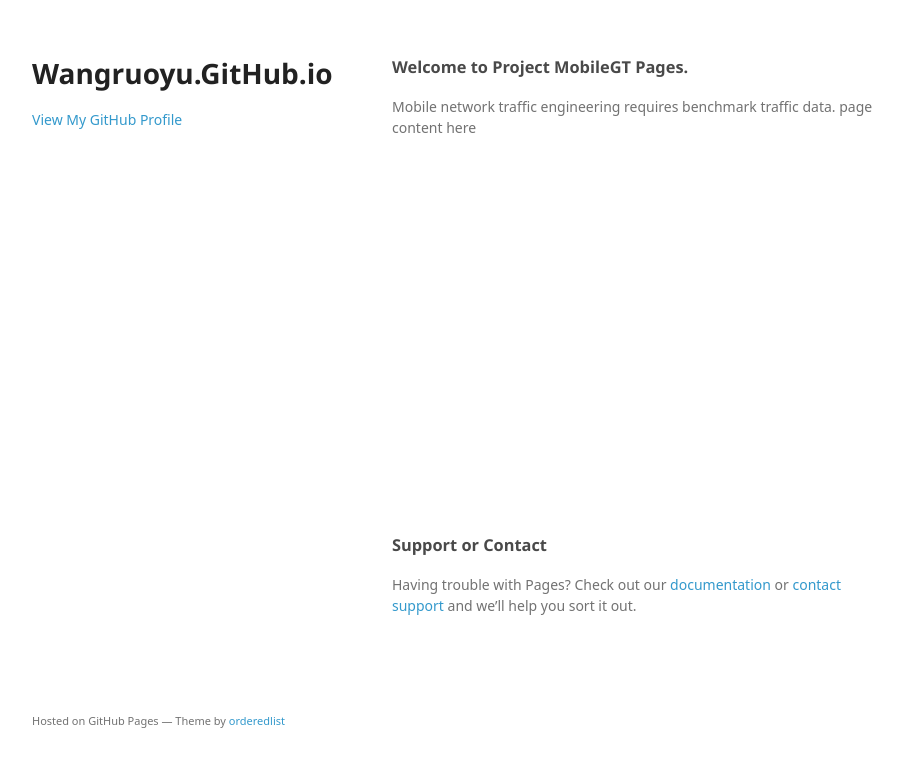
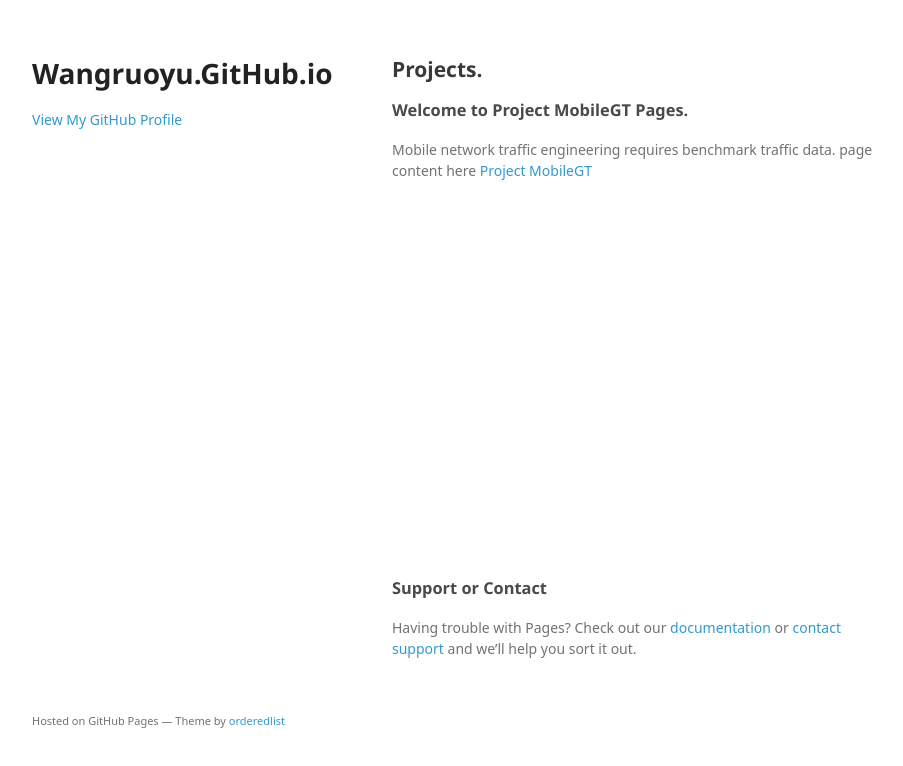
Before and after one commit to wangruoyu/wangruoyu.github.io, a plain HTML site: page index.html in a window 1280 px wide. Shown: the whole page, without its empty margins (178-1081 px from the left). Drawn offline with Linux system fonts and the light colour scheme; a web font is replaced by a local one.

Commit message:
Update index.html

```diff
--- a/index.html
+++ b/index.html
@@ -20,9 +20,10 @@
         <p class="view"><a href="https://github.com/wangruoyu">View My GitHub Profile</a></p>
       </header>
       <section>
+        <h2>Projects.</h2>
         <h3>Welcome to Project MobileGT Pages.</h3>
 
-<p>Mobile network traffic engineering requires benchmark traffic data. page content here <a href="https://wangruoyu.github.io/mobilegt/"Project MobileGT</a></p>
+<p>Mobile network traffic engineering requires benchmark traffic data. page content here <a href="https://wangruoyu.github.io/mobilegt/">Project MobileGT</a></p>
         <br/>
 <br/><br/>
 <br/><br/>
```
